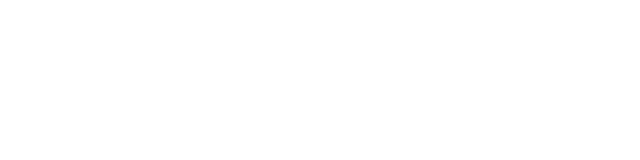
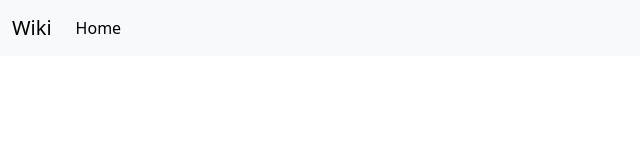
Before and after one commit to vjackuzn/Wiki_NetCore, an Angular app in the folder Frontend_Angular/: page / in a window 1280 px wide. Shown: the top 160 px of the page, without its empty margins (0-640 px from the left). Built offline with nearby package versions, Linux system fonts and the light colour scheme.

Commit message:
added NavBar component

```diff
--- a/Frontend_Angular/src/app/app.component.html
+++ b/Frontend_Angular/src/app/app.component.html
@@ -1 +1,3 @@
+<app-navbar></app-navbar>
+
 <router-outlet></router-outlet>
--- a/Frontend_Angular/src/app/app.component.ts
+++ b/Frontend_Angular/src/app/app.component.ts
@@ -2,10 +2,12 @@ import { Component } from '@angular/core';
 import { CommonModule } from '@angular/common';
 import { RouterOutlet } from '@angular/router';
 
+import { NavbarComponent } from './core/components/navbar/navbar.component';
+
 @Component({
   selector: 'app-root',
   standalone: true,
-  imports: [CommonModule, RouterOutlet],
+  imports: [CommonModule, RouterOutlet, NavbarComponent],
   templateUrl: './app.component.html',
   styleUrl: './app.component.css'
 })
--- /dev/null
+++ b/Frontend_Angular/src/app/core/components/navbar/navbar.component.html
@@ -0,0 +1,33 @@
+<nav class="navbar navbar-expand-lg navbar-light bg-light">
+    <div class="container-fluid">
+      <a class="navbar-brand" href="#">Wiki</a>
+      <button class="navbar-toggler" type="button" data-bs-toggle="collapse" data-bs-target="#navbarSupportedContent" aria-controls="navbarSupportedContent" aria-expanded="false" aria-label="Toggle navigation">
+        <span class="navbar-toggler-icon"></span>
+      </button>
+      <div class="collapse navbar-collapse" id="navbarSupportedContent">
+        <ul class="navbar-nav me-auto mb-2 mb-lg-0">
+          <li class="nav-item">
+            <a class="nav-link active" aria-current="page" href="#">Home</a>
+          </li>
+          <!-- <li class="nav-item">
+            <a class="nav-link" href="#">Link</a>
+          </li> -->
+          <!-- <li class="nav-item dropdown">
+            <a class="nav-link dropdown-toggle" href="#" id="navbarDropdown" role="button" data-bs-toggle="dropdown" aria-expanded="false">
+              Dropdown
+            </a>
+            <ul class="dropdown-menu" aria-labelledby="navbarDropdown">
+              <li><a class="dropdown-item" href="#">Action</a></li>
+              <li><a class="dropdown-item" href="#">Another action</a></li>
+              <li><hr class="dropdown-divider"></li>
+              <li><a class="dropdown-item" href="#">Something else here</a></li>
+            </ul>
+          </li> -->
+        </ul>
+        <!-- <form class="d-flex">
+          <input class="form-control me-2" type="search" placeholder="Search" aria-label="Search">
+          <button class="btn btn-outline-success" type="submit">Search</button>
+        </form> -->
+      </div>
+    </div>
+  </nav>
```
Also changed, not shown: Frontend_Angular/src/app/core/components/navbar/navbar.component.ts (added, +12 -0 lines), Frontend_Angular/src/app/core/components/navbar/navbar.component.css (added), 1 other file (tests, documents, lock files or other folders).
